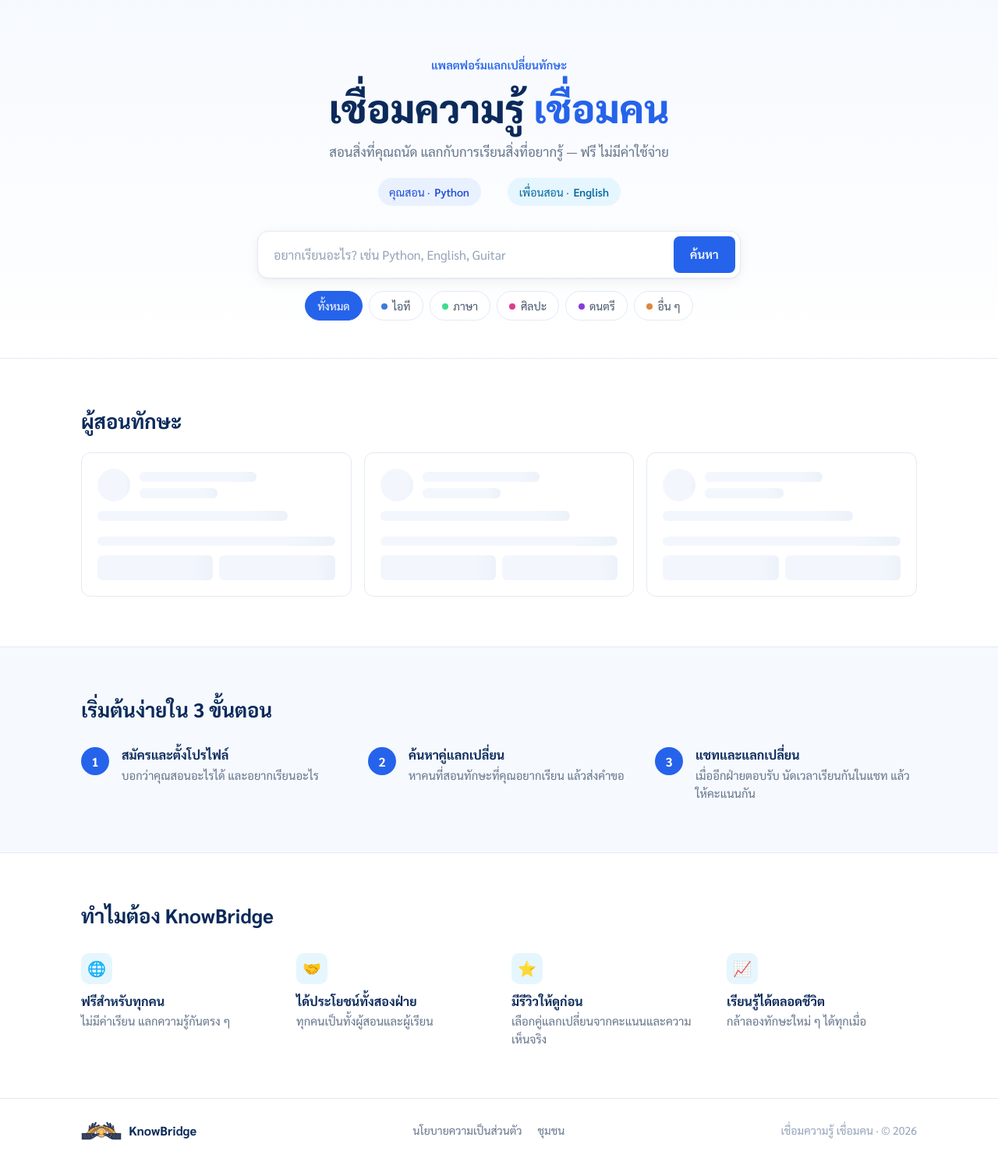
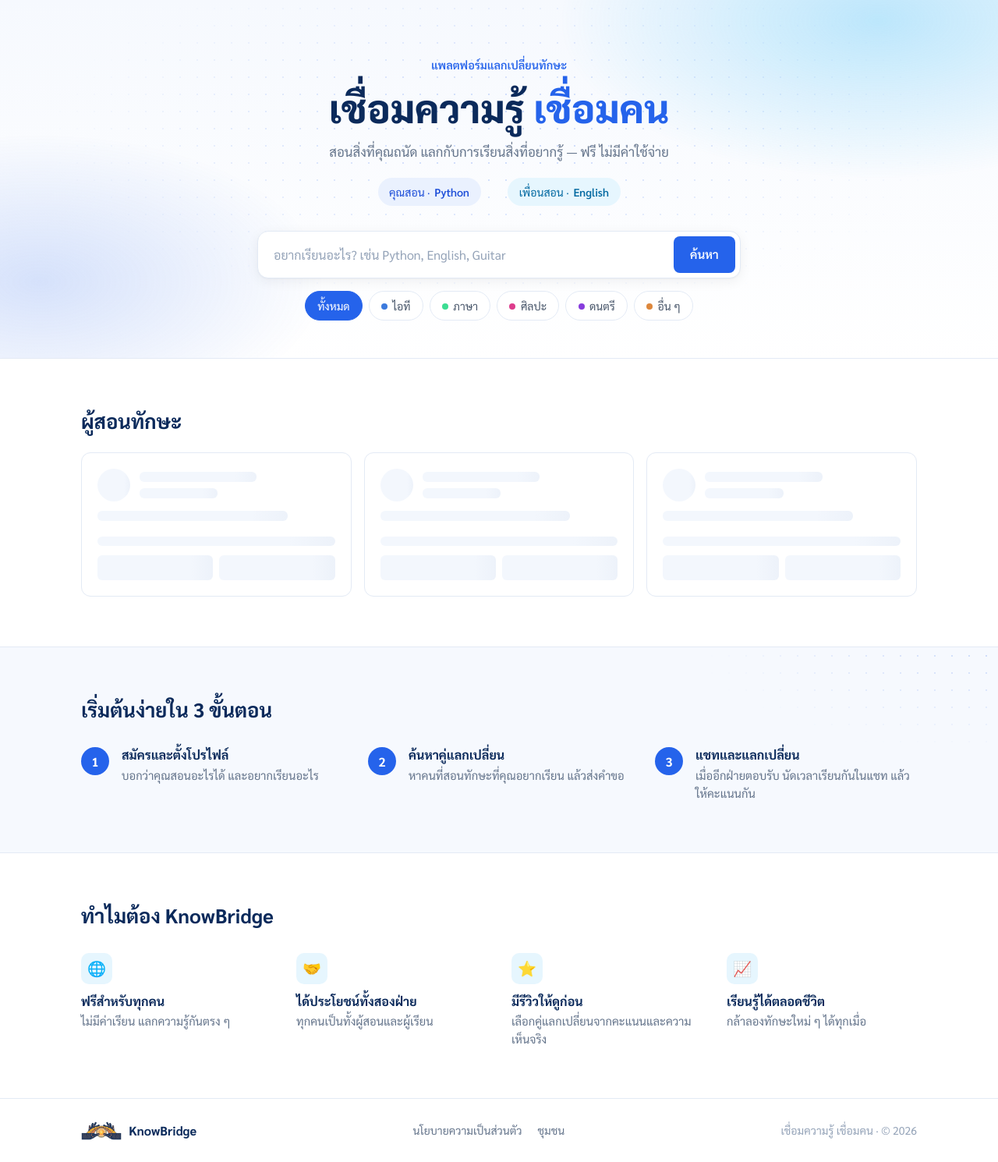
Before and after one commit to paradonlambensa/Knowbridge, a PHP site: page / in a window 1280 px wide. Shown: the part 64-1554 px from the top of the page at 78% size. Run offline with PHP 8.4, Linux system fonts and the light colour scheme; some libraries are stand-ins or nearby versions.

Commit message:
Add subtle background decoration to the hero and page headers
- Hero: soft sky/blue glows drifting slowly plus a dot grid that fades out
  before the edges (CSS only, no images)
- Community and privacy page headers get a lighter version; the
  "3 steps" section gets faint dots in its top-right corner
- Colours are tokens (--glow-sky, --glow-blue, --dot) with dark-mode
  values; motion stops for reduced-motion users; no horizontal overflow

Co-Authored-By: Claude Opus 5.5 <noreply@anthropic.com>

```diff
--- a/frontend/css/style.css
+++ b/frontend/css/style.css
@@ -44,6 +44,11 @@
   --hue-bg: 85% 93%;
   --hue-fg: 60% 36%;
 
+  /* ลายพื้นหลัง: แสงฟ้า/น้ำเงินจาง ๆ + จุดตาราง (ตั้งให้อ่อนพอไม่แย่งเนื้อหา) */
+  --glow-sky: rgba(56,189,248,0.30);
+  --glow-blue: rgba(37,99,235,0.18);
+  --dot: rgba(37,99,235,0.20);
+
   --radius: 12px;
   --radius-sm: 8px;
   --shadow: 0 1px 2px rgba(15,23,42,0.04), 0 4px 16px rgba(15,23,42,0.06);
@@ -64,6 +69,7 @@
     --warning: #FBBF24; --warning-pale: #352A10; --star: #FBBF24; --like: #FB7185; --like-pale: #3A1520;
     --hue-bg: 35% 24%; --hue-fg: 85% 78%;
     --shadow: 0 1px 2px rgba(0,0,0,0.3), 0 4px 16px rgba(0,0,0,0.35);
+    --glow-sky: rgba(56,189,248,0.13); --glow-blue: rgba(59,130,246,0.20); --dot: rgba(148,163,184,0.15);
   }
 }
 :root[data-theme="dark"] {
@@ -78,6 +84,7 @@
   --warning: #FBBF24; --warning-pale: #352A10; --star: #FBBF24; --like: #FB7185; --like-pale: #3A1520;
   --hue-bg: 35% 24%; --hue-fg: 85% 78%;
   --shadow: 0 1px 2px rgba(0,0,0,0.3), 0 4px 16px rgba(0,0,0,0.35);
+  --glow-sky: rgba(56,189,248,0.13); --glow-blue: rgba(59,130,246,0.20); --dot: rgba(148,163,184,0.15);
 }
 
 html { scroll-behavior: smooth; scroll-padding-top: calc(var(--nav-h) + 8px); }
@@ -177,10 +184,47 @@ button, input, select, textarea { font: inherit; color: inherit; }
 
 /* ===== Hero + ค้นหา ===== */
 .hero {
+  position: relative; isolation: isolate; overflow: hidden;
   padding: 4.5rem 0 3rem;
   text-align: center;
   background: linear-gradient(180deg, var(--bg-soft) 0%, var(--bg) 100%);
   border-bottom: 1px solid var(--border);
+}
+
+/* ===== ลายพื้นหลัง (ตกแต่งอย่างเดียว ไม่รับคลิก) — ใช้กับ hero และหัวหน้าชุมชน/นโยบาย ===== */
+.hero::before, .page-glow::before {
+  content: ''; position: absolute; inset: -20% -10% auto; height: 140%; z-index: -1; pointer-events: none;
+  background:
+    radial-gradient(38% 45% at 82% 18%, var(--glow-sky), transparent 70%),
+    radial-gradient(34% 42% at 12% 70%, var(--glow-blue), transparent 70%);
+  animation: glow-drift 28s ease-in-out infinite alternate;
+}
+.hero::after, .page-glow::after {
+  content: ''; position: absolute; inset: 0; z-index: -1; pointer-events: none;
+  background-image: radial-gradient(var(--dot) 1.2px, transparent 1.4px);
+  background-size: 22px 22px;
+  /* จุดชัดตรงกลางบน แล้วจางหายก่อนถึงขอบ — ไม่เห็นเป็นตารางเต็มจอ */
+  -webkit-mask-image: radial-gradient(ellipse 62% 70% at 50% 38%, #000 10%, transparent 75%);
+  mask-image: radial-gradient(ellipse 62% 70% at 50% 38%, #000 10%, transparent 75%);
+}
+@keyframes glow-drift { from { transform: translate3d(0, 0, 0); } to { transform: translate3d(-3%, 4%, 0); } }
+
+/* หัวหน้าชุมชน / นโยบาย: ลายเดียวกันแต่เบากว่า และอยู่แค่ช่วงบน */
+.page-glow { position: relative; isolation: isolate; overflow-x: clip; }
+.page-glow::before { inset: -40px -10% auto; height: 380px; opacity: 0.75; }
+.page-glow::after { bottom: auto; height: 300px;
+  -webkit-mask-image: radial-gradient(ellipse 55% 85% at 50% 0%, #000 5%, transparent 72%);
+  mask-image: radial-gradient(ellipse 55% 85% at 50% 0%, #000 5%, transparent 72%); }
+.page-glow > .container { position: relative; }
+
+/* ส่วน "เริ่มต้นง่ายใน 3 ขั้นตอน": จุดจาง ๆ มุมขวาบน */
+.section-soft { position: relative; isolation: isolate; overflow: hidden; }
+.section-soft::after {
+  content: ''; position: absolute; inset: 0; z-index: -1; pointer-events: none;
+  background-image: radial-gradient(var(--dot) 1.2px, transparent 1.4px);
+  background-size: 22px 22px;
+  -webkit-mask-image: radial-gradient(40% 70% at 100% 0%, #000, transparent 75%);
+  mask-image: radial-gradient(40% 70% at 100% 0%, #000, transparent 75%);
 }
 .eyebrow { color: var(--link); font-weight: 600; font-size: 0.9rem; margin-bottom: 0.75rem; }
 .hero h1 { font-size: clamp(2rem, 5vw, 3.1rem); font-weight: 800; margin-bottom: 0.75rem; }
--- a/frontend/index.html
+++ b/frontend/index.html
@@ -155,7 +155,7 @@
 
   <!-- ===== ชุมชน: ฟีดสาธารณะ ===== -->
   <div id="view-community" hidden>
-    <section class="section feed-page">
+    <section class="section feed-page page-glow">
       <div class="container feed-container">
         <div class="feed-head">
           <h2>ชุมชน <span class="live-badge" id="feed-live" hidden title="ถูกใจ ความคิดเห็น และโพสต์ใหม่อัปเดตเองไม่ต้องรีเฟรช"><span class="live-dot" aria-hidden="true"></span>สด</span></h2>
@@ -176,7 +176,7 @@
 
   <!-- ===== นโยบายความเป็นส่วนตัว (PDPA) — แก้เนื้อหาแล้วเปลี่ยน PRIVACY_VERSION ใน lib/accountData.js ด้วย ===== -->
   <div id="view-privacy" hidden>
-    <section class="section legal-page">
+    <section class="section legal-page page-glow">
       <article class="container legal">
         <p class="eyebrow">PDPA</p>
         <h1>นโยบายความเป็นส่วนตัว</h1>
```
Also changed, not shown: README.md.
